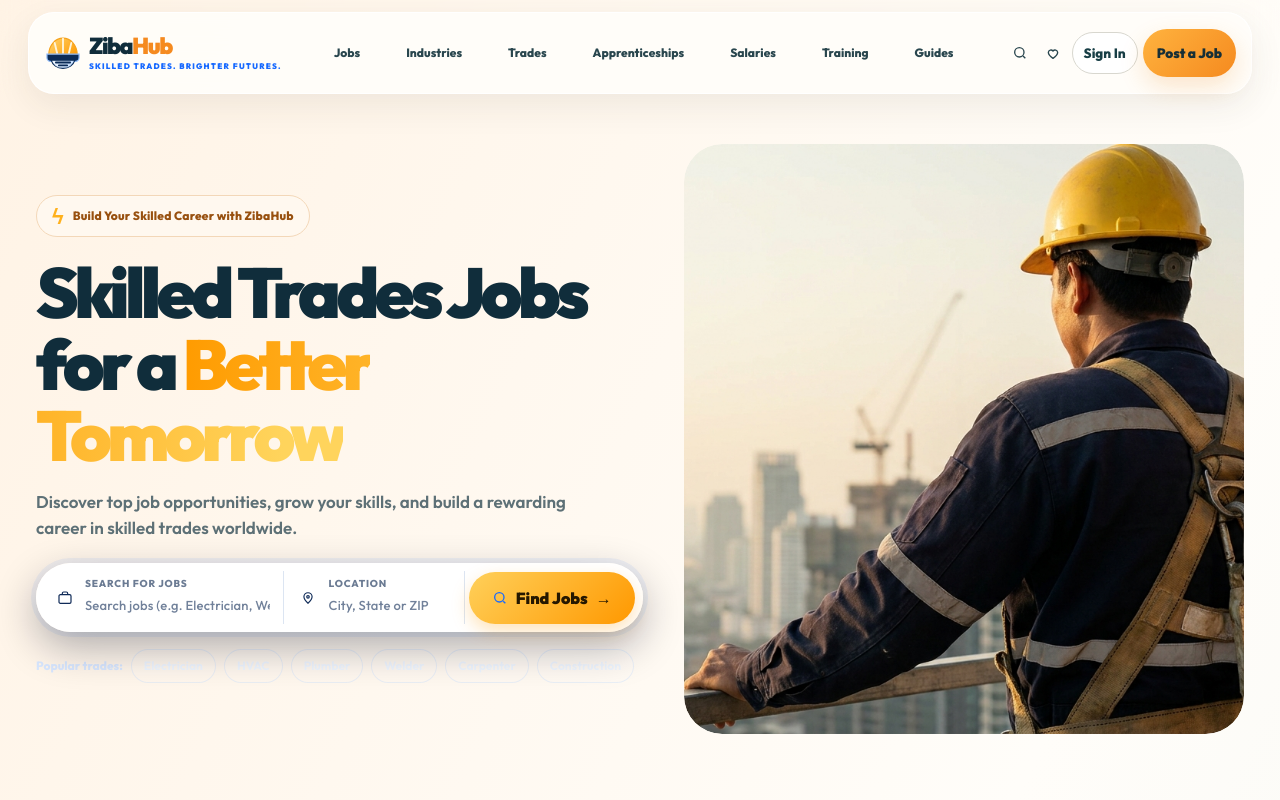
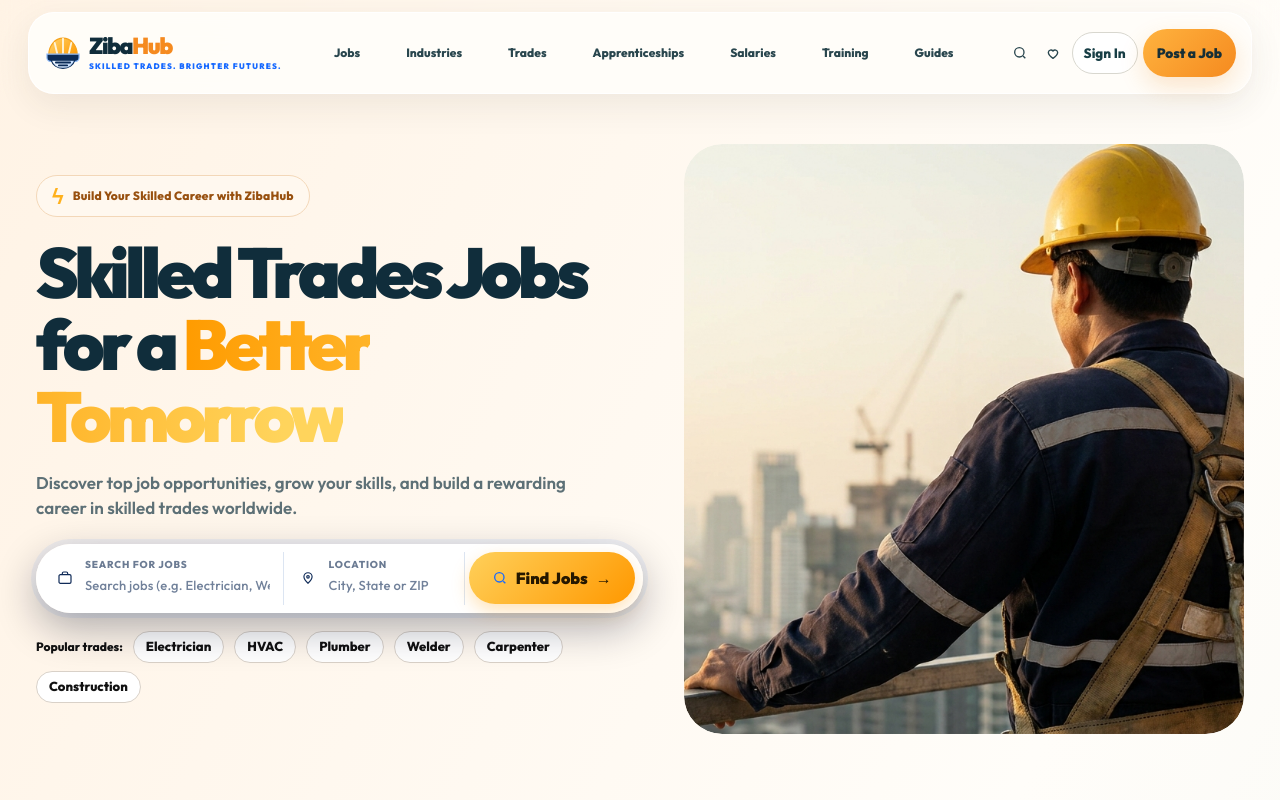
Before and after one commit to brainsparkbyzm-ai/zibahub-w, a Next.js app: page / in a window 1280 px wide. Shown: the top 800 px of the page. Built offline with nearby package versions, Linux system fonts and the light colour scheme; no server answers; the database is empty.

Commit message:
Fix popular trade visibility and hide admin header controls

```diff
--- a/styles/homepage-fixes.css
+++ b/styles/homepage-fixes.css
@@ -423,3 +423,60 @@ body.zh-app .zh-home-refresh .zh-guides-grid > a > strong,
 body.zh-app .zh-home-refresh .zh-guides-grid > a > em {
   color:#111111 !important;
 }
+
+
+/* Final visibility fixes: popular-trade shortcuts and admin-only header controls. */
+body.zh-app .zh-home-refresh .zh-popular {
+  display:flex !important;
+  flex-wrap:wrap !important;
+  align-items:center !important;
+  gap:8px 10px !important;
+  width:100% !important;
+  min-height:34px !important;
+  margin:18px 0 0 !important;
+  overflow:visible !important;
+  visibility:visible !important;
+  opacity:1 !important;
+  color:#111 !important;
+}
+body.zh-app .zh-home-refresh .zh-popular > span {
+  display:inline-block !important;
+  color:#111 !important;
+  font-weight:800 !important;
+  visibility:visible !important;
+  opacity:1 !important;
+}
+body.zh-app .zh-home-refresh .zh-popular > a {
+  display:inline-flex !important;
+  align-items:center !important;
+  justify-content:center !important;
+  min-height:32px !important;
+  padding:6px 12px !important;
+  border:1px solid #d9d1c8 !important;
+  border-radius:999px !important;
+  background:#fff !important;
+  color:#111 !important;
+  font-size:13px !important;
+  font-weight:750 !important;
+  line-height:1.2 !important;
+  text-decoration:none !important;
+  visibility:visible !important;
+  opacity:1 !important;
+}
+body.zh-app .zh-home-refresh .zh-popular > a:hover {
+  border-color:#111 !important;
+  background:#f5f5f5 !important;
+  color:#000 !important;
+}
+body.zh-app .zh-header a[href="/admin"],
+body.zh-app .zh-header a[href^="/admin/"],
+body.zh-app .zh-header .zh-admin-shortcut,
+body.zh-app .zh-header .zh-admin-bar,
+body.zh-app .zh-header [data-admin-shortcut],
+body.zh-app .zh-header [data-admin-toolbar] {
+  display:none !important;
+}
+@media(max-width:760px) {
+  body.zh-app .zh-home-refresh .zh-popular { gap:7px !important; margin-top:13px !important; }
+  body.zh-app .zh-home-refresh .zh-popular > a { min-height:30px !important; padding:6px 10px !important; font-size:12px !important; }
+}
```
